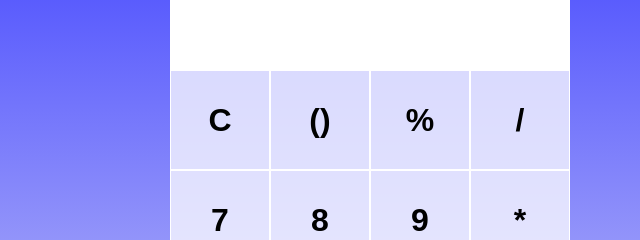
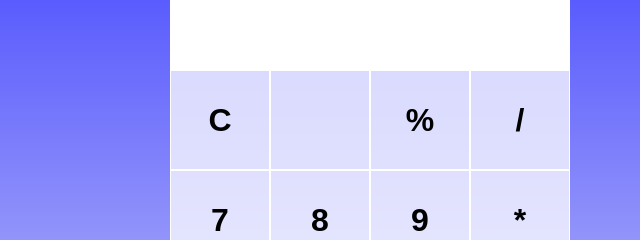
Before and after one commit to aaaveee/Laskin, a website: page index.html in a window 1280 px wide. Shown: the part 140-380 px from the top of the page, 270-910 px from the left. Drawn offline with Linux system fonts and the light colour scheme.

Commit message:
hotfix brackets
brackets did not work, empty button in place of them

```diff
--- a/index.html
+++ b/index.html
@@ -16,7 +16,7 @@
             <div data-current-opera class="current-opera"></div>
         </div>
         <button data-all-clear>C</button>
-        <button data-number>()</button>
+        <button></button>
         <button data-operation>%</button>
         <button data-operation>/</button>
         <button data-number>7</button>
```
